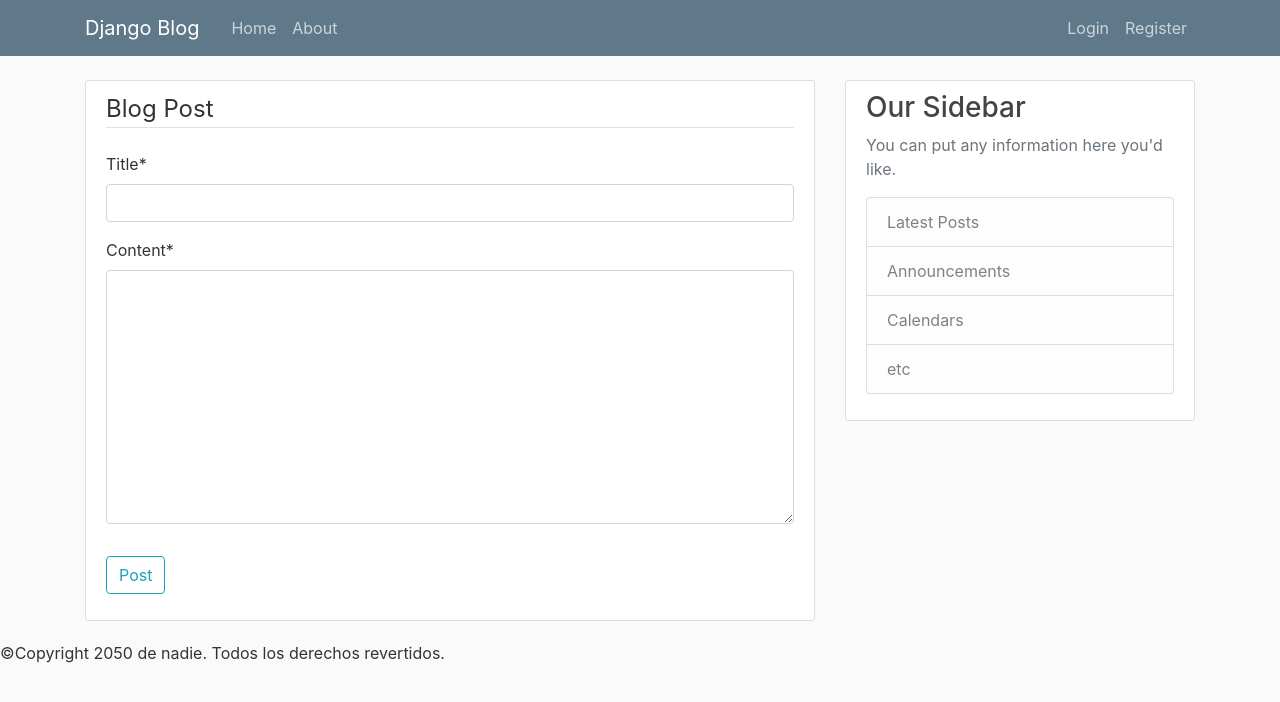
After one commit to ppagano91/BlogApp, a Django app: page /post/new/ in a window 1280 px wide. The commit adds this page. Shown: the top 702 px of the page. Run offline with Django 3.2, Linux system fonts and the light colour scheme; some libraries are stand-ins or nearby versions; some web fonts are replaced.

Commit message:
Create Post - to continue

```diff
--- a/blog/templates/blog/home.html
+++ b/blog/templates/blog/home.html
@@ -18,7 +18,7 @@
       <span class="rating val-{{post.rating}}"></span>
     </fieldset>
     {% endcomment %}
-    <h2><a class="article-title" href="#">{{ post.title }}</a></h2>
+    <h2><a class="article-title" href="{% url 'post-detail' post.id %}">{{ post.title }}</a></h2>
     <p class="article-content">{{ post.content }}</p>
   </div>
 </article>
--- /dev/null
+++ b/blog/templates/blog/post_form.html
@@ -0,0 +1,17 @@
+{% extends "blog/base.html" %} {% load crispy_forms_tags %}
+<!-- Aquí empieza el encabezado principal que se mantendrá en todas las páginas del sitio web -->
+{% block content %}
+<div class="content-section">
+  <form method="POST">
+    {% csrf_token %}
+
+    <fieldset class="form-group">
+      <legend class="border-bottom mb-4">Blog Post</legend>
+      {{form|crispy}}
+    </fieldset>
+    <div class="form-group">
+      <button class="btn btn-outline-info" type="submit">Post</button>
+    </div>
+  </form>
+</div>
+{% endblock content %}
--- a/blog/urls.py
+++ b/blog/urls.py
@@ -2,8 +2,13 @@
 from django.urls import path
 from . import views
 
+from .views import PostListView, PostDetailView, PostCreateView
+
 urlpatterns = [
-    path('', views.home, name="blog-home"),
+    path('', PostListView.as_view(), name="blog-home"),
+    path('post/<int:pk>/', PostDetailView.as_view(), name="post-detail"),
+    path('post/new/', PostCreateView.as_view(), name="post-create"),
     path('about/', views.about, name="blog-about"),
 
 ]
+    # <app>/<model>_<viewtype>.html
--- a/blog/views.py
+++ b/blog/views.py
@@ -1,228 +1,9 @@
 from django.shortcuts import render
 from datetime import datetime
 from blog.models import Post
+
+from django.views.generic import ListView, DetailView, CreateView
 # from django.http import HttpResponse
-
-# posts = [
-#     {
-#         "title": "My Updated Post",
-#         "content": "My first updated post!\r\n\r\nThis is exciting!",
-#         "user_id": 1,
-#         "user_name": "María",
-#         "imageAvatar": "avatar1.png",
-#         "date_posted": datetime.now(),
-#         "rating": 4,
-#     },
-#     {
-#         "title": "A Second Post",
-#         "content": "This is a post from a different user...",
-#         "user_id": 2,
-#         "user_name": "Patricio",
-#         "imageAvatar": "avatar2.png",
-#         "date_posted": datetime.now(),
-#         "rating": 8,
-#     },
-#     {
-#         "title": "Top 5 Programming Lanaguages",
-#         "content": "Te melius apeirian postulant cum, labitur admodum cu eos! Tollit equidem constituto ut has. Et per ponderum sadipscing, eu vero dolores recusabo nec! Eum quas epicuri at, eam albucius phaedrum ad, no eum probo fierent singulis. Dicat corrumpit definiebas id usu, in facete scripserit eam.\r\n\r\nVim ei exerci nusquam. Agam detraxit an quo? Quo et partem bonorum sensibus, mutat minimum est ad. In paulo essent signiferumque his, quaestio sadipscing theophrastus ad has. Ancillae appareat qualisque ei has, usu ne assum zril disputationi, sed at gloriatur persequeris.",
-#         "user_id": 3,
-#         "user_name": "Juan",
-#         "imageAvatar": "avatar3.png",
-#         "date_posted": datetime.now(),
-#         "rating": 5,
-#     },
-#     {
-#         "title": "Sublime Text Tips and Tricks",
-#         "content": "Ea vix dico modus voluptatibus, mel iudico suavitate iracundia eu. Tincidunt voluptatibus pro eu? Nulla omittam eligendi his ne, suas putant ut pri. Ullum repudiare at duo, ut cum habeo minim laudem, dicit libris antiopam has ut! Ex movet feugait mea, eu vim impetus nostrud cotidieque.\r\n\r\nEi suas similique quo, his simul viris congue ex? Graeci possit in est, ne qui minim delectus invenire. Mei ad error homero maluisset, tacimates assentior per in, vix ut vocent accusata! Mei eu inermis pericula patrioque? Debet denique sea at, ad cibo reformidans theophrastus per, cu inermis maiestatis vim!\r\n\r\nUt odio feugiat voluptua est, euismod volutpat qualisque at sit, has ex dicit ornatus inimicus! Eu ferri laoreet vel, dicat corrumpit dissentias nec in. Illum dissentiunt eam ei, praesent voluptatum pri in? Ius in inani petentium, hinc elitr vivendum an vis, in vero dolores electram ius?",
-#         "user_id": 1,
-#         "user_name": "María",
-#         "imageAvatar": "avatar1.png",
-#         "date_posted": datetime.now(),
-#         "rating": 5,
-#     },
-#     {
-#         "title": "Best Python IDEs",
-#         "content": "Elit contentiones nam no, sea ut consul adipiscing. Etiam velit ei usu, sonet clita nonumy eu eum. Usu ea utroque facilisi, cu mel fugit tantas legimus, te vix quem nominavi. Prima deserunt evertitur ne qui, nam reprimique appellantur ne.",
-#         "user_id": 3,
-#         "user_name": "Juan",
-#         "imageAvatar": "avatar3.png",
-#         "date_posted": datetime.now(),
-#         "rating": 5,
-#     },
-#     {
-#         "title": "Flask vs Django - Which Is Better?",
-#         "content": "Ei dicta apeirian deterruisset eam, cu offendit invenire pri, cu possim vivendo vix? Nam nihil evertitur ad, ne vim nonumy legendos iracundia. Vix nulla dolorem intellegebat ea? Te per vide paulo dolor, eum ea erant placerat constituam? Dolores accumsan eum at.\r\n\r\nInteresset consequuntur id vix. Eam id decore latine, iusto imperdiet ei qui. In ludus consul reformidans eam. Nec in recusabo posidonium, cu tantas volumus mnesarchum pro. Nam ut docendi evertitur, possim menandri persecuti ne sed, cum saepe ornatus delenit ei?\r\n\r\nIn mel debet aliquam. In his etiam legere, doming nominavi consetetur has ad, decore reprimique ea usu. Eam magna graeci suavitate cu, facete delenit cum ne. Ponderum evertitur tincidunt ei mel, ius ei stet euismod docendi.",
-#         "user_id": 2,
-#         "user_name": "Patricio",
-#         "imageAvatar": "avatar2.png",
-#         "date_posted": datetime.now(),
-#         "rating": 5,
-#     },
-#     {
-#         "title": "You Won't Believe These Clickbait Titles!",
-#         "content": "Cu justo honestatis mel, pro ei appareat mediocrem suavitate. No his omnis ridens. Ludus ornatus voluptatum mei ut, an mentitum noluisse forensibus cum. Eam affert pertinax consequuntur ei, nisl zril meliore te vis? Ad animal persius concludaturque vix, eu graece audiam mel.\r\n\r\nVitae libris mentitum pri in. Cu rebum veritus sea, ex usu consul dolorum, pro tale maluisset consulatu ut. Quo ad clita persius ancillae. Vel illud blandit at, vel eu hinc graeco, usu doctus praesent ea! Vim rebum deserunt ex.\r\n\r\nIus lorem omittam id, est suavitate definitionem ad! Id vim insolens tacimates, pri at decore causae. Ex duo bonorum repudiandae? Vix no vidit facete impedit. An oportere indoctum eam.",
-#         "user_id": 4,
-#         "user_name": "Belén",
-#         "imageAvatar": "avatar4.png",
-#         "date_posted": datetime.now(),
-#         "rating": 5,
-#     },
-#     {
-#         "title": "These Beers Will Improve Your Programming",
-#         "content": "Sanctus senserit vis id, ut eum iuvaret invidunt constituam? Nonumes facilis mei an, ad elit explicari persequeris pri, dico recusabo quo id? At mea lorem repudiandae. Sed causae sensibus forensibus ea, ne ornatus suscipiantur consectetuer mel, affert nostro nominati cu qui. Te sanctus constituto est, corrumpit pertinacia eos et, mei libris persequeris an.\r\n\r\nQuo fuisset sensibus in. Ad est assueverit adversarium, viris aperiri numquam est ad. Pro mediocrem iudicabit ei! Cu aperiam diceret sit.",
-#         "user_id": 1,
-#         "user_name": "María",
-#         "imageAvatar": "avatar1.png",
-#         "date_posted": datetime.now(),
-#         "rating": 5,
-#     },
-#     {
-#         "title": "List of PyCon 2018 Talks",
-#         "content": "Has ea verear adolescens, elit justo constituam duo in, vix an copiosae contentiones. Eos persius consequuntur no, esse percipit cum ea, per modus harum praesent at. Et clita delenit luptatum usu? No cum interpretaris concludaturque. Congue pertinax ea mea.\r\n\r\nBrute iracundia philosophia ei quo, nam at adhuc idque, ex dolor homero mei. No mea affert tacimates pertinacia, in maluisset dissentias consectetuer mei, vel no aliquam splendide. In has nobis vocent adipisci? Pri clita delicata in, iusto viris scripserit vim in? Sit in lorem complectitur. Sanctus eloquentiam eum ut, et sumo apeirian mea? Vim te affert populo voluptaria, utinam consul ad duo.",
-#         "user_id": 1,
-#         "user_name": "María",
-#         "imageAvatar": "avatar1.png",
-#         "date_posted": datetime.now(),
-#         "rating": 5,
-#     },
-#     {
-#         "title": "How Dogs in the Workplace Boosts Productivity",
-#         "content": "Has ea verear adolescens, elit justo constituam duo in, vix an copiosae contentiones. Eos persius consequuntur no, esse percipit cum ea, per modus harum praesent at. Et clita delenit luptatum usu? No cum interpretaris concludaturque. Congue pertinax ea mea.\r\n\r\nBrute iracundia philosophia ei quo, nam at adhuc idque, ex dolor homero mei. No mea affert tacimates pertinacia, in maluisset dissentias consectetuer mei, vel no aliquam splendide. In has nobis vocent adipisci? Pri clita delicata in, iusto viris scripserit vim in? Sit in lorem complectitur. Sanctus eloquentiam eum ut, et sumo apeirian mea? Vim te affert populo voluptaria, utinam consul ad duo.",
-#         "user_id": 4,
-#         "user_name": "Belén",
-#         "imageAvatar": "avatar4.png",
-#         "date_posted": datetime.now(),
-#         "rating": 5,
-#     },
-#     {
-#         "title": "The Best Programming Podcasts",
-#         "content": "Vidisse malorum platonem vel no. Persecuti adversarium ut sit, quo et stet velit mundi! Id per homero expetenda. Est brute adipisci et!\r\n\r\nLorem aliquip has in, quo debet ceteros sadipscing ne! An sea odio ornatus inermis, an per ipsum persecuti dissentiunt, no mea bonorum pertinacia delicatissimi? Ne sumo diceret mea, percipit repudiare eam no! Pro et lorem accommodare. At eius novum phaedrum mei?\r\n\r\nIgnota conclusionemque mei no, eam ut munere fierent pertinacia. Ea enim insolens gloriatur duo, quis vituperatoribus pro no! Ei sed bonorum reprehendunt, aliquam nominavi his et. Magna decore referrentur id nec. Cum rebum ludus inimicus no, id cum iusto labores maluisset!\r\n\r\nQui no omnis numquam apeirian, et vide interesset cum? Et nec nulla signiferumque. Enim instructior eos ei, solum tollit phaedrum his in? No vix malorum ornatus, cu quo hinc everti iracundia, essent eruditi efficiendi ut nam. Altera saperet usu eu, errem expetenda cu duo. Has dolor splendide et, no mel cibo ancillae voluptatum, mutat antiopam deterruisset ei qui. Dolores scripserit concludaturque est id, ea animal facilisi splendide qui, quo at animal voluptua instructior.\r\n\r\nMeis voluptatum eu eum.",
-#         "user_id": 1,
-#         "user_name": "María",
-#         "imageAvatar": "avatar1.png",
-#         "date_posted": datetime.now(),
-#         "rating": 5,
-#     },
-#     {
-#         "title": "Tips for Public Speaking",
-#         "content": "Ex eam doctus accommodare. Ut oratio vivendo intellegebat qui. Ius ne doming petentium. Pri congue delectus ad, accumsan molestiae disputando te mea. Nam case inani eligendi at, per te esse iudico. Feugiat patrioque mei ad, harum mundi adversarium an per!\r\n\r\nAncillae verterem eleifend his at? Nam vidit iusto petentium at, vis nusquam dissentias cu, etiam doctus adversarium eam no. At alterum definiebas efficiantur eos, pro labitur vituperatoribus ne, eu odio legere vim. Ad nec verear appellantur? Ad qui vulputate persequeris.",
-#         "user_id": 2,
-#         "user_name": "Patricio",
-#         "imageAvatar": "avatar2.png",
-#         "date_posted": datetime.now(),
-#         "rating": 5,
-#     },
-#     {
-#         "title": "Best Programmers Throughout History",
-#         "content": "Mel nulla legimus senserit id. Vim purto tractatos in, te vix error regione, erant laudem legere an vel. Falli fierent ius ex! In legere iriure est, id vis prima maluisset, purto numquam inimicus ut eos! In duo antiopam salutatus, an vel quodsi virtute definitiones.\r\n\r\nEst te sumo voluptaria, ius no putant argumentum, alienum ocurreret vim cu? Volumus democritum no vel, virtute commune an est. Vel te propriae lobortis rationibus, no eum odio neglegentur? Duo an sumo ignota latine! Nec mazim aperiam percipitur eu, id his dicit omnium.",
-#         "user_id": 3,
-#         "user_name": "Patricio",
-#         "imageAvatar": "avatar2.png",
-#         "date_posted": datetime.now(),
-#         "rating": 5,
-#     },
-#     {
-#         "title": "How To Create A YouTube Channel",
-#         "content": "Sit et novum omnes. Nec ea quas minim tractatos, usu in aperiam mentitum necessitatibus, ut omnis equidem moderatius quo. Eos ad putent aeterno praesent. Eos omnium similique id, his accommodare philosophia at. Causae lucilius similique in mea, ut regione tritani voluptatibus mel! At possim offendit eum, aeque denique prodesset pro te?\r\n\r\nAt pro quem laudem. Et agam democritum eos? Ea quod probatus usu, no ferri fabulas cotidieque mei? Numquam nusquam quo in, quo et molestiae complectitur. Nihil semper ei qui.\r\n\r\nModo omnes forensibus duo ex, te est diceret bonorum labores! Magna ponderum eos ea. Cu vim diceret mnesarchum, graeci periculis in vis. Est no iriure suavitate!",
-#         "user_id": 4,
-#         "user_name": "Belén",
-#         "imageAvatar": "avatar4.png",
-#         "date_posted": datetime.now(),
-#         "rating": 5,
-#     },
-#     {
-#         "title": "How I Record My Videos",
-#         "content": "Ad vel possim delicatissimi, delectus detraxit per cu. Ad pri vidit modus altera! In erat complectitur sit, quo no nostro insolens? Aliquam patrioque scribentur quo ad, partem commune eos at. Eius vivendo comprehensam has ne, sea ne eros mazim oratio. Soluta populo te duo, ne pro causae fabulas percipitur, feugiat.",
-#         "user_id": 1,
-#         "user_name": "María",
-#         "imageAvatar": "avatar1.png",
-#         "date_posted": datetime.now(),
-#         "rating": 5,
-#     },
-#     {
-#         "title": "Python and Physics",
-#         "content": "Agam mediocritatem sed ex, fabellas recusabo dissentias vix te. No principes consequat inciderint pri, ea mundi affert persecuti mea, ne usu veri regione nostrum! An tibique dissentiet referrentur pro, ridens temporibus eu est! Ius ne omnes affert rationibus, ut detraxit qualisque usu. Accusamus reformidans sea id?\r\n\r\nEu aliquip gloriatur mei. Qui ad sint scripserit? Te instructior definitiones mel, sale mutat everti at his. Ea mea quot recusabo philosophia. Et nam quod adipisci, quo atqui appetere recusabo id, detraxit inimicus vim.",
-#         "user_id": 1,
-#         "user_name": "María",
-#         "imageAvatar": "avatar1.png",
-#         "date_posted": datetime.now(),
-#         "rating": 5,
-#     },
-#     {
-#         "title": "Just A Few More Healines Should Do It",
-#         "content": "Duo at tibique commune vulputate, ex facilis tacimates disputationi mei. Mel eu inani prompta labores! Audire omnesque offendit ex eos. An ferri accusata his, vel agam habeo maiestatis ex, eam mutat iisque concludaturque ut. Ut tamquam minimum partiendo vim. An nam vidit doming graecis.\r\n\r\nSingulis abhorreant his in, et altera audiam feugiat mei. Pri eius dolor persequeris id! Nam ea dolorem expetendis, idque everti suscipit qui te, noster repudiare dignissim per ex? No vim iriure tibique comprehensam, per utamur consequat.",
-#         "user_id": 3,
-#         "user_name": "Juan",
-#         "imageAvatar": "avatar3.png",
-#         "date_posted": datetime.now(),
-#         "rating": 5,
-#     },
-#     {
-#         "title": "Music To Listen To While Coding",
-#         "content": "Feugait reprimique eu mel, te eum dico electram. Nam no nemore cotidieque. Vim cu suas atqui dicunt. Id labitur dissentiunt per, ignota maiorum pri no? Clita altera sanctus ex his!\r\n\r\nAt alia electram reprehendunt eam, sea te volumus quaestio. Commodo voluptua senserit ius ne, eu enim disputationi eam? Id pri omnium blandit, nullam denique nec no? Sapientem vituperata sit et, nisl facilisis periculis in est. Elaboraret accommodare id vel? Cibo eripuit ut has, sed cu liber invidunt.\r\n\r\nEi pro vide quas dolorum, sea no fugit sanctus neglegentur. Sit feugait disputationi ne. Id diceret periculis nec, sint nonumes in sea, cum.",
-#         "user_id": 1,
-#         "user_name": "María",
-#         "imageAvatar": "avatar1.png",
-#         "date_posted": datetime.now(),
-#         "rating": 5,
-#     },
-#     {
-#         "title": "5 Tips for Writing Catchy Headlines",
-#         "content": "Ea homero possit epicuri est, debitis docendi tacimates cu duo? Ad lorem cetero disputando pri, veniam eruditi tacimates per te.",
-#         "user_id": 2,
-#         "user_name": "Patricio",
-#         "imageAvatar": "avatar2.png",
-#         "date_posted": datetime.now(),
-#         "rating": 5,
-#     },
-#     {
-#         "title": "The Rise of Data Science",
-#         "content": "Per omittam placerat at. Eius aeque ei mei. Usu ex partiendo salutandi. Pro illud placerat molestiae ex, habeo vidisse voluptatum cu vel, efficiendi accommodare eum ea! Ne has case minimum facilisis, pertinax efficiendi eu vel!\r\n\r\nEt movet semper assueverit his. Mei at liber vitae. Vix et periculis definiebas, vero falli.",
-#         "user_id": 4,
-#         "user_name": "Belén",
-#         "imageAvatar": "avatar4.png",
-#         "date_posted": datetime.now(),
-#         "rating": 5,
-#     },
-#     {
-#         "title": "Best Videos For Learning Python",
-#         "content": "Mei ei mazim dicunt feugait? Ludus mandamus ne est, per ne iusto facilisis moderatius! Has agam utamur ad! Ius reque aeterno cu, fabellas facilisi repudiare eu sit, te cibo convenire similique est. Ea cum viderer imperdiet liberavisse.\r\n\r\nPro minim iuvaret ad. No nam ornatus principes euripidis, at sale vituperatoribus eos, eros regione scripserit id mea. Has ne inermis nostrum, quo tantas melius dissentias at! Ut vim tibique omnesque. An mel modo ponderum, eum at probo appetere imperdiet? Natum quaeque intellegebat per ex. Cu viris clita sit?\r\n\r\nReque menandri dissentias sed ne, no tota nonumes eos, vix in tempor maiestatis erant.",
-#         "user_id": 1,
-#         "user_name": "María",
-#         "imageAvatar": "avatar1.png",
-#         "date_posted": datetime.now(),
-#         "rating": 5,
-#     },
-#     {
-#         "title": "Top 10 Python Tips and Tricks",
-#         "content": "Pro minim iuvaret ad. No nam ornatus principes euripidis, at sale vituperatoribus eos, eros regione scripserit id mea. Has ne inermis nostrum, quo tantas melius dissentias at! Ut vim tibique omnesque. An mel modo ponderum, eum at probo appetere imperdiet? Natum quaeque intellegebat per ex. Cu viris clita sit?\r\n\r\nReque menandri dissentias sed ne, no tota nonumes eos, vix in tempor maiestatis erant.",
-#         "user_id": 1,
-#         "user_name": "María",
-#         "imageAvatar": "avatar1.png",
-#         "date_posted": datetime.now(),
-#         "rating": 5,
-#     },
-#     {
-#         "title": "Top 5 YouTube Channels For Learning Programming",
-#         "content": "Quo inani quando ea, mel an vide adversarium suscipiantur. Et dicunt eleifend splendide pro. Nibh animal dolorem vim ex, nec te agam referrentur. Usu admodum ocurreret ne.\r\n\r\nEt dico audire cotidieque sed, cibo latine ut has, an case magna alienum.",
-#         "user_id": 2,
-#         "user_name": "Patricio",
-#         "imageAvatar": "avatar2.png",
-#         "date_posted": datetime.now(),
-#         "rating": 5,
-#     },
-#     {
-#         "title": "My Latest Updated Post",
-#         "content": "Erat expetenda definitionem id eos. Semper suscipit eum ut, eum ex nemore copiosae. Nam probatus pertinacia eu! No alii voluptua abhorreant nec, te pro impedit concludaturque, in sea malis torquatos disputationi! Nam te alii nobis ponderum, ei fugit accusamus pro.\r\n\r\nCongue salutandi ex eam! Mei an prima consulatu, erat detracto eu quo? Vim ea esse utinam efficiantur, at noster dicunt.",
-#         "user_id": 1,
-#         "user_name": "María",
-#         "imageAvatar": "avatar1.png",
-#         "date_posted": datetime.now(),
-#         "rating": 5,
-#     }
-# ]
-
-
 
 # Create your views here.
 def home(request):
@@ -232,5 +13,25 @@ def home(request):
     }
     return render(request, 'blog/home.html', context)
 
+class PostListView(ListView):
+    model=Post
+    template_name = 'blog/home.html' # default: <app>/<model>_<viewtype>.html
+    context_object_name = 'posts'
+    ordering = ['-date_posted']
+
+class PostDetailView(DetailView):
+    model=Post
+
+class PostCreateView(CreateView):
+    model=Post
+    fields=['title', 'content']
+
+    def form_valid(self, form):
+        # Para indicar que al momento de hacer click en "Post", tome como "author" del Post al User logeado
+        form.instance.author = self.request.user
+        return super().form_valid(form)
+
+
+
 def about(request):
     return render(request, 'blog/about.html', {'title':'About'})
```
Also changed, not shown: blog/models.py (+7 -0 lines), blog/templates/blog/post_detail.html (added, +25 -0 lines), db.sqlite3.
